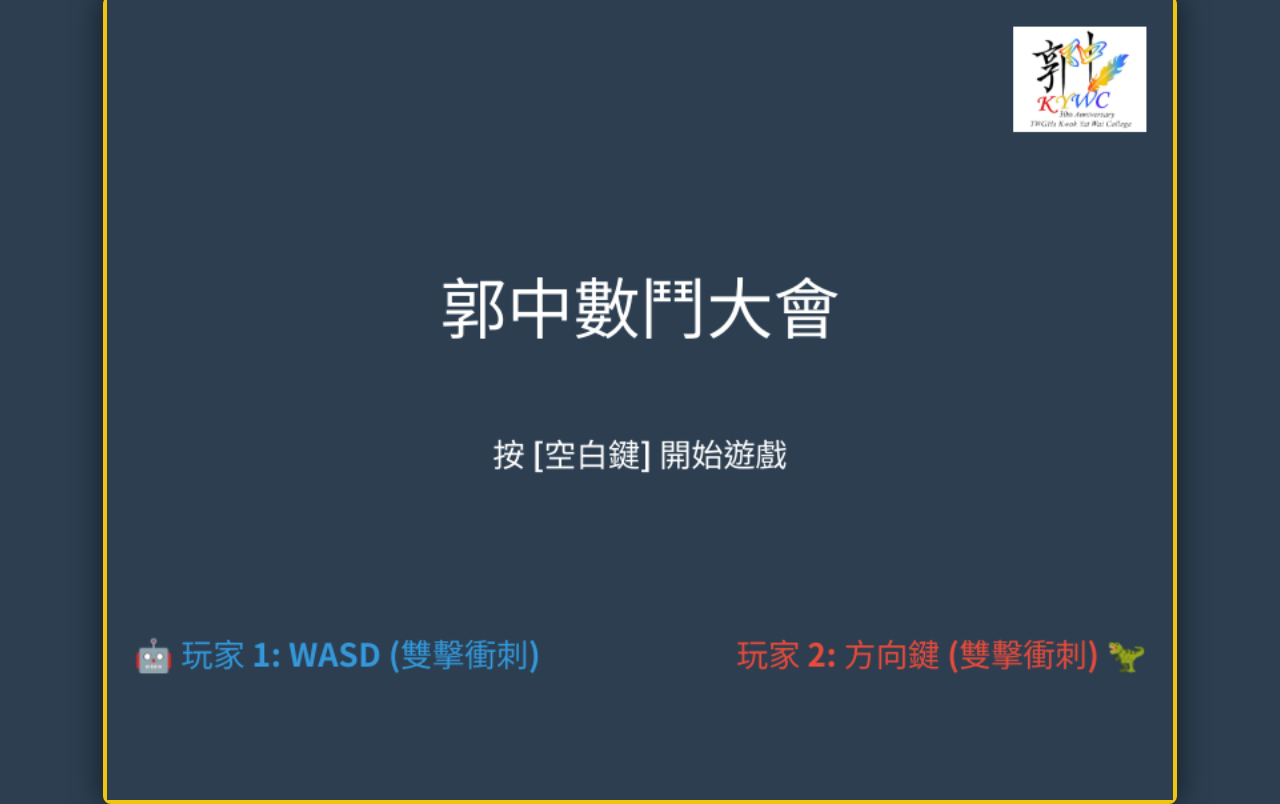
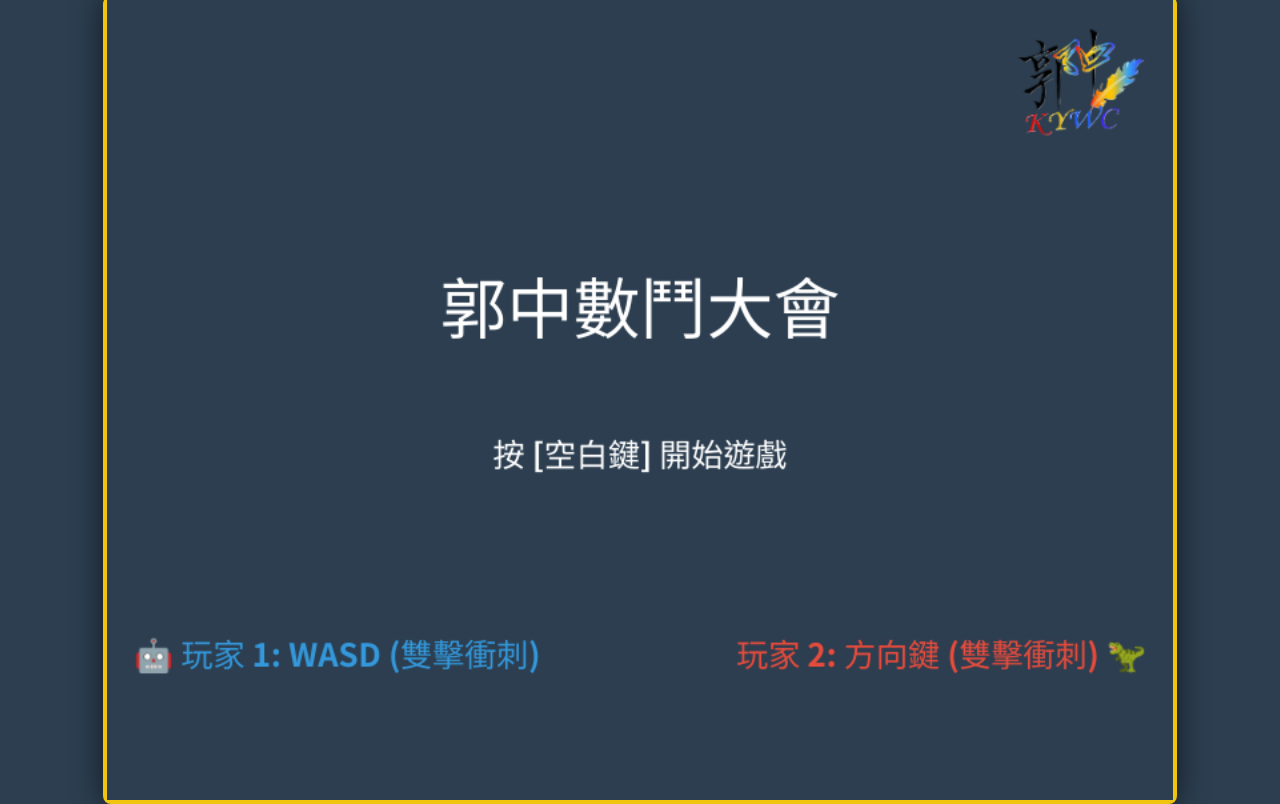
Before and after one commit to wongpt-ship-it/wongpt-ship-it.github.io, a plain HTML site: page index.html in a window 1280 px wide. Drawn offline with Linux system fonts and the light colour scheme.

Commit message:
Update index.html

```diff
--- a/index.html
+++ b/index.html
@@ -70,7 +70,7 @@ const ctx = canvas.getContext('2d');
 
 // --- Logo 設定 ---
 const logoImage = new Image();
-logoImage.src = 'WhatsApp Image 2025-12-29 at 5.18.31 PM.png'; // 請在此填入您的 Logo 圖片路徑或 Base64
+logoImage.src = 'logo2.png'; // 請在此填入您的 Logo 圖片路徑或 Base64
 
 // --- 全局變數 ---
 const GAME_WIDTH = 800;
```
